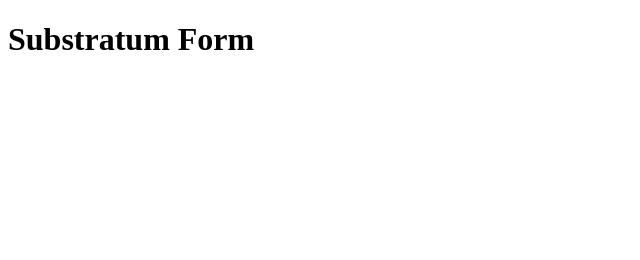
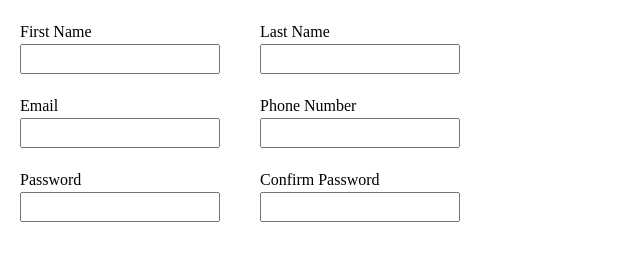
Before and after one commit to ctomat/substratum-form, a plain HTML site: page index.html in a window 1280 px wide. Shown: the whole page, without its empty margins (0-640 px from the left). Drawn offline with Linux system fonts and the light colour scheme.

Commit message:
Create basic inputs

```diff
--- a/index.html
+++ b/index.html
@@ -4,11 +4,43 @@
     <meta charset="UTF-8">
     <meta http-equiv="X-UA-Compatible" content="IE=edge">
     <meta name="viewport" content="width=device-width, initial-scale=1.0">
+    <link rel="stylesheet" href="/styles/styles.css">
     <title>Substratum Form</title>
 </head>
 <body>
-    <header>
-        <h1>Substratum Form</h1>
-    </header>
+    <div>
+        <form action="" method="post">
+            <fieldset class="text-inputs-container">
+                <div class="text-input-wrap">
+                    <label for="first-name">First Name</label>
+                    <input type="text" name="first-name" id="first-name">
+                </div>
+                <div class="text-input-wrap">
+                    <label for="last-name">Last Name</label>
+                    <input type="text" name="last-name" id="last-name">
+                </div>
+            </fieldset>
+            <fieldset class="text-inputs-container">
+                <div class="text-input-wrap">
+                    <label for="email">Email</label>
+                    <input type="email" name="email" id="email">
+                </div>
+                <div class="text-input-wrap">
+                    <label for="phone-number">Phone Number</label>
+                    <input type="text"  pattern="[0-9]+" inputmode="numeric" name="phone-number" id="phone-number">
+                </div>
+            </fieldset>
+            <fieldset class="text-inputs-container">
+                <div class="text-input-wrap">
+                    <label for="password">Password</label>
+                    <input type="password" name="password" id="password">
+                </div>
+                <div class="text-input-wrap">
+                    <label for="confirm-password">Confirm Password</label>
+                    <input type="password"  pattern="[0-9]+" inputmode="numeric" name="confirm-password" id="confirm-password">
+                </div>
+            </fieldset>
+        </form>
+    </div>
 </body>
 </html>
--- a/styles/styles.css
+++ b/styles/styles.css
@@ -1 +1,13 @@
 @import "./reset.css";
+
+.text-inputs-container {
+    display: flex;
+    gap: 40px;
+    margin: 20px;
+}
+
+.text-input-wrap {
+    display: flex;
+    flex-direction: column;
+    width: 200px;
+}
```
